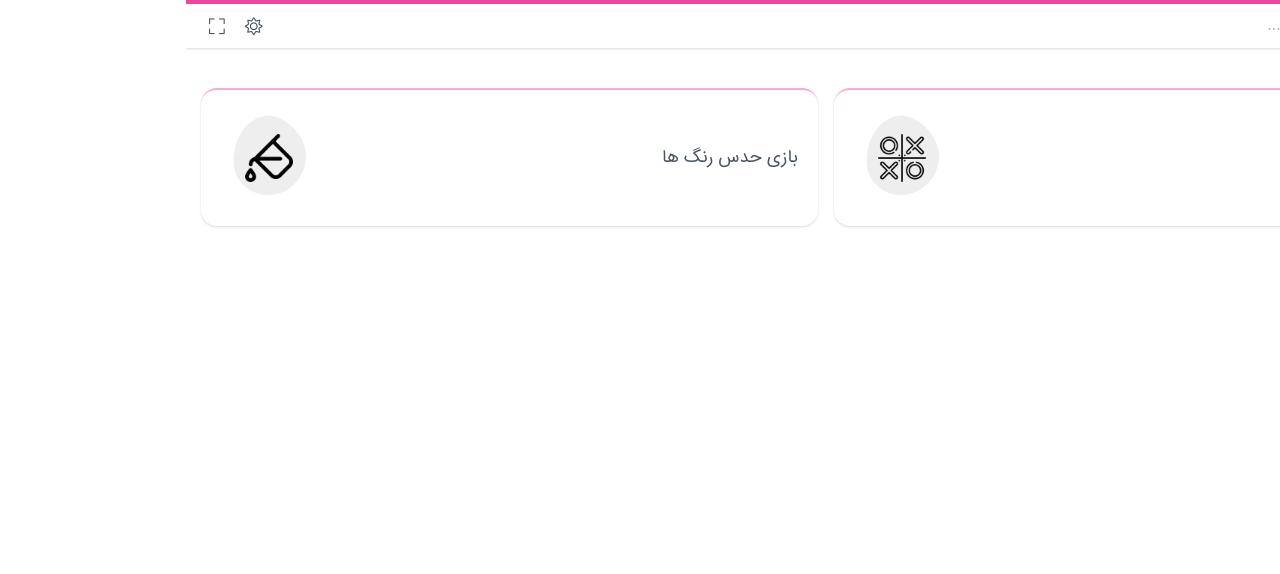
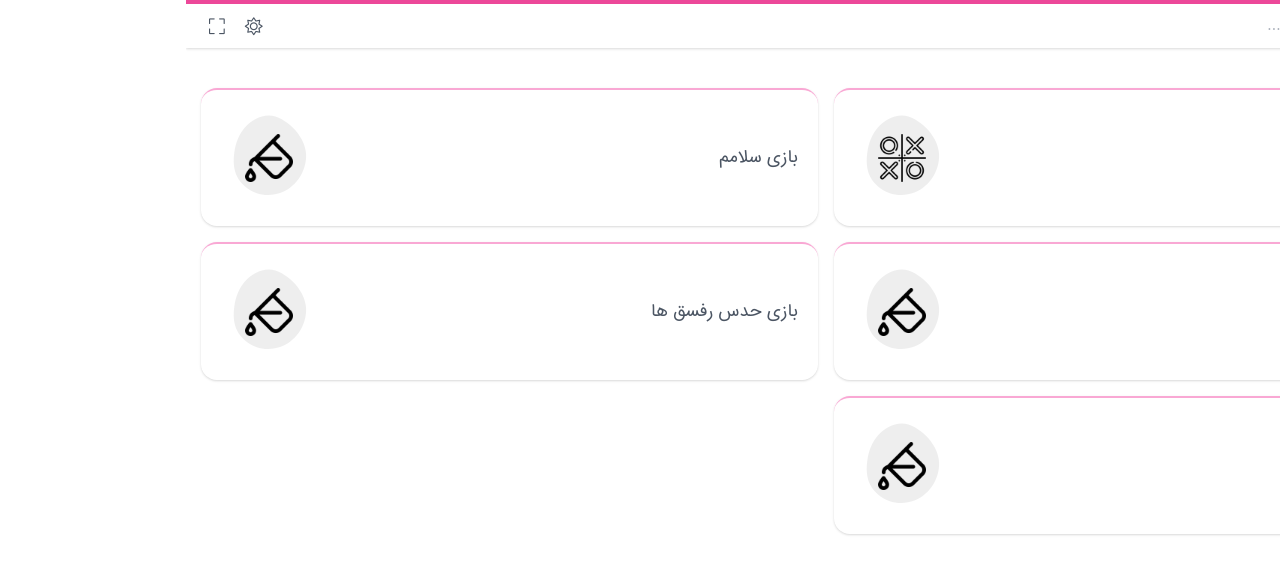
Before and after one commit to alirezakasirzare/baziato, a Nuxt app: page / in a window 1280 px wide. Shown: the top 574 px of the page. Built offline with nearby package versions, Linux system fonts and the light colour scheme.

Commit message:
add animation for search games

```diff
--- a/package.json
+++ b/package.json
@@ -17,6 +17,7 @@
     "@nuxtjs/pwa": "^3.3.5",
     "core-js": "^3.19.3",
     "nuxt": "^2.15.8",
+    "velocity-animate": "^1.5.2",
     "vue": "^2.6.14",
     "vue-server-renderer": "^2.6.14",
     "vue-template-compiler": "^2.6.14",
--- a/pages/index.vue
+++ b/pages/index.vue
@@ -1,16 +1,30 @@
 <template>
   <section class="container">
-    <div class="grid grid-cols-1 md:grid-cols-2 grid-flow-row gap-4">
-      <CardGame
-        v-for="(game, index) in searchGames"
-        :key="index"
-        :game="game"
-      />
+    <div>
+      <transition-group
+        name="staggered-fade"
+        tag="ul"
+        :css="false"
+        class="grid grid-cols-1 md:grid-cols-2 grid-flow-row gap-4"
+        @before-enter="beforeEnter"
+        @enter="enter"
+        @leave="leave"
+      >
+        <li
+          v-for="(game, index) in searchGames"
+          :key="index"
+          :data-index="index"
+        >
+          <CardGame :game="game" />
+        </li>
+      </transition-group>
     </div>
   </section>
 </template>
 
 <script>
+import Velocity from 'velocity-animate'
+
 export default {
   name: 'IndexPage',
   data() {
@@ -23,6 +37,30 @@ export default {
           image: {
             path: '/img/tic-tac-toe.png',
             name: 'عکس دوز',
+          },
+        },
+        {
+          name: 'سلامم',
+          url: '',
+          image: {
+            path: '/img/fill.png',
+            name: 'عکس پالت رنگ',
+          },
+        },
+        {
+          name: 'حدس زگ',
+          url: '',
+          image: {
+            path: '/img/fill.png',
+            name: 'عکس پالت رنگ',
+          },
+        },
+        {
+          name: 'حدس رفسق ها',
+          url: '',
+          image: {
+            path: '/img/fill.png',
+            name: 'عکس پالت رنگ',
           },
         },
         {
@@ -51,5 +89,28 @@ export default {
       this.searchText = text
     })
   },
+
+  methods: {
+    beforeEnter(el) {
+      el.style.opacity = 0
+      el.style.height = 0
+    },
+    enter(el, done) {
+      const delay = el.dataset.index * 150
+      setTimeout(function () {
+        Velocity(
+          el,
+          { opacity: 1, height: el.firstChild.clientHeight },
+          { complete: done }
+        )
+      }, delay)
+    },
+    leave(el, done) {
+      const delay = el.dataset.index * 150
+      setTimeout(function () {
+        Velocity(el, { opacity: 0, height: 0 }, { complete: done })
+      }, delay)
+    },
+  },
 }
 </script>
--- a/store/index.js
+++ /dev/null
@@ -1 +0,0 @@
-//
```
Also changed, not shown: 1 other file (tests, documents, lock files or other folders).
